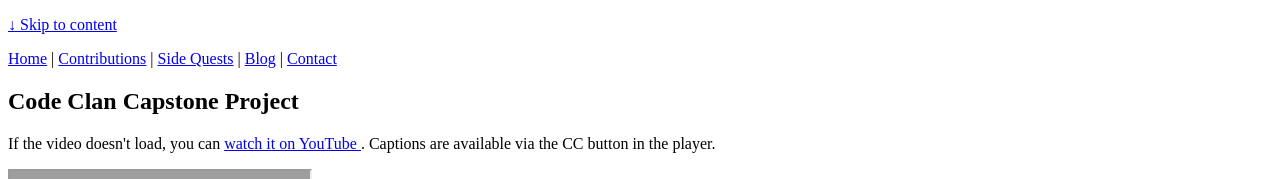
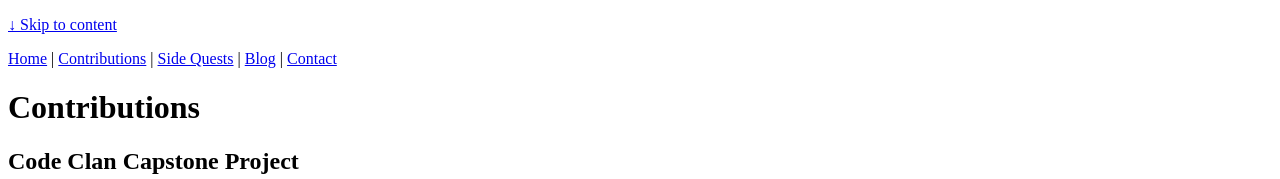
Before and after one commit to D-oro/portfolio, a plain HTML site: page contributions.html in a window 1280 px wide. Shown: the top 179 px of the page. Drawn offline with Linux system fonts and the light colour scheme; grey boxes are pictures that could not be loaded.

Commit message:
looks good without css

```diff
--- a/contributions.html
+++ b/contributions.html
@@ -24,6 +24,7 @@
       </nav>
   </header>
     <main id="main">
+      <h1>Contributions</h1>
       <section class="video" aria-labelledby="video-title">
         <h2 id="video-title">Code Clan Capstone Project</h2>
         <p class="video__help">
```
